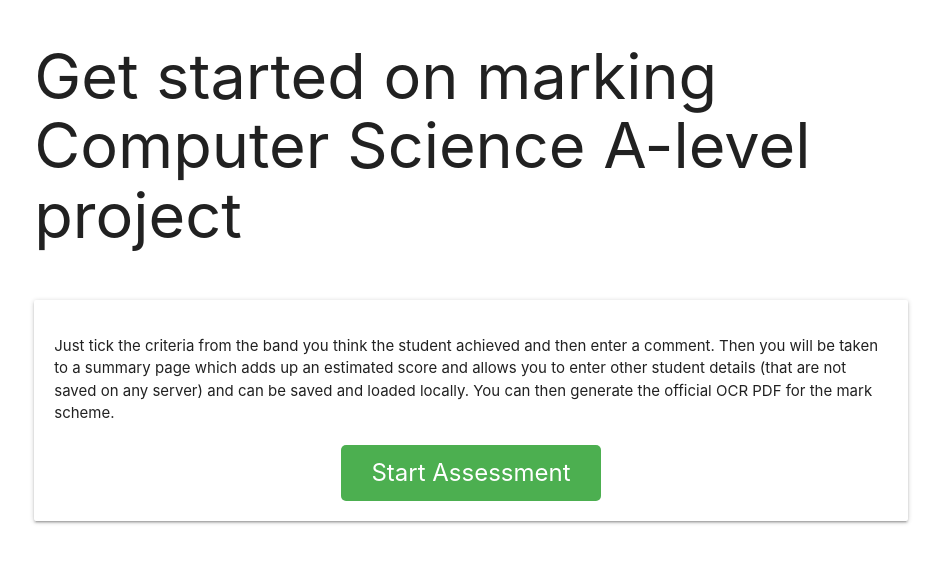
After one commit to benSmith1981/PdfEditor, a Flask app: template templates/welcome.html in a window 1280 px wide. The commit adds this page. Shown: the top 563 px of the page, without its empty margins (169-1110 px from the left). Run offline with Flask 2, Linux system fonts and the light colour scheme; the template is opened without the code that fills it, so the values that code supplies are empty.

Commit message:
added analytics and welcome

```diff
--- a/app.py
+++ b/app.py
@@ -24,11 +24,15 @@
 }
 @app.route('/')
 def index():
-    return redirect(url_for('assessment', section='analysis'))
+    return render_template('welcome.html')
+    # return redirect(url_for('assessment', section='analysis'))
 
 @app.route('/<section>', methods=['GET', 'POST'])
 def assessment(section):
     sections = ["analysis", "design", "developing_coded_solution", "testing_inform_development", "testing_inform_evaluation", "evaluation_of_solution"]
+    # Handle the analysis section separately
+    print(section)
+
     if section not in sections:
         return "Invalid section", 404
 
--- /dev/null
+++ b/templates/welcome.html
@@ -0,0 +1,67 @@
+<!DOCTYPE html>
+<html>
+<head>
+    <title>Assessment Welcome</title>
+    <link rel="stylesheet" href="https://cdnjs.cloudflare.com/ajax/libs/materialize/1.0.0/css/materialize.min.css">
+    <script src="https://cdnjs.cloudflare.com/ajax/libs/materialize/1.0.0/js/materialize.min.js"></script>
+    <style>
+        .buymeacoffee {
+            position: fixed;
+            bottom: 20px;
+            right: 20px;
+            width: 180px;
+            height: 180px;
+            background-image: url('https://cdn.buymeacoffee.com/buttons/v2/default-yellow.png');
+            background-repeat: no-repeat;
+            background-size: contain;
+            z-index: 999;
+            cursor: pointer;
+        }
+
+        .card {
+            margin-top: 50px;
+            padding: 20px;
+        }
+
+        .button-container {
+            display: flex;
+            justify-content: center;
+            margin-top: 20px;
+        }
+
+        .start-button {
+            font-size: 24px;
+            padding: 10px 30px;
+            border-radius: 5px;
+            background-color: #4CAF50;
+            color: white;
+            cursor: pointer;
+        }
+    </style>
+</head>
+<body>
+    <div class="container">
+        <div class="row">
+            <div class="col s12">
+                <h1>Get started on marking Computer Science A-level project</h1>
+                <div class="card">
+                    <p>Just tick the criteria from the band you think the student achieved and then enter a comment. Then you will be taken to a summary page which adds up an estimated score and allows you to enter other student details (that are not saved on any server) and can be saved and loaded locally. You can then generate the official OCR PDF for the mark scheme.</p>
+                    <div class="button-container">
+                        <a href="{{ url_for('assessment', section='analysis') }}" class="start-button">Start Assessment</a>
+                    </div>
+                </div>
+            </div>
+        </div>
+        <div class="buymeacoffee" onclick="window.open('https:\/\/www.buymeacoffee.com/benjamina', '_blank')"></div>
+    </div>
+    <!-- Google tag (gtag.js) -->
+    <script async src="https://www.googletagmanager.com/gtag/js?id=G-PJ44Q5THKM"></script>
+    <script>
+    window.dataLayer = window.dataLayer || [];
+    function gtag(){dataLayer.push(arguments);}
+    gtag('js', new Date());
+
+    gtag('config', 'G-PJ44Q5THKM');
+    </script>
+</body>
+</html>
```
Also changed, not shown: templates/assessment.html (+8 -0 lines), templates/summary.html (+9 -0 lines).
